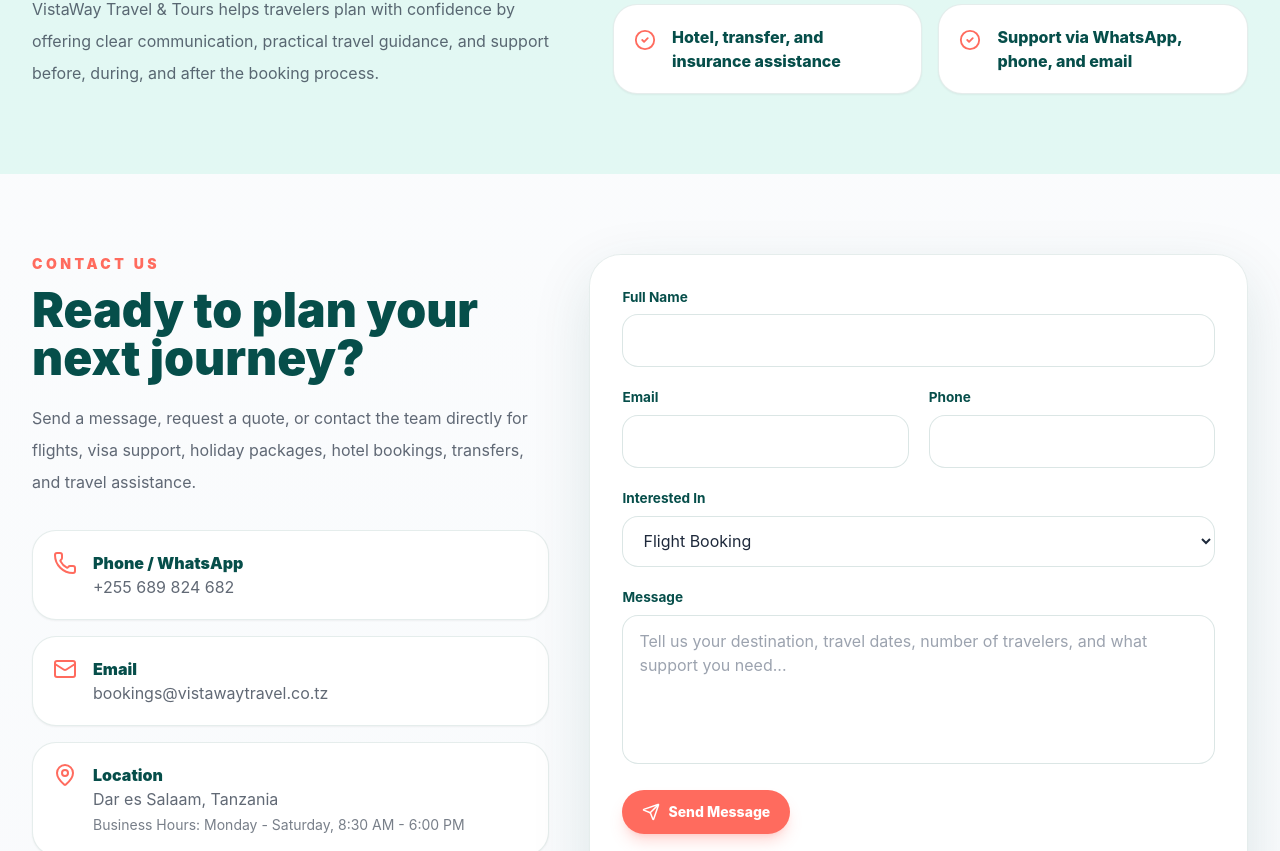
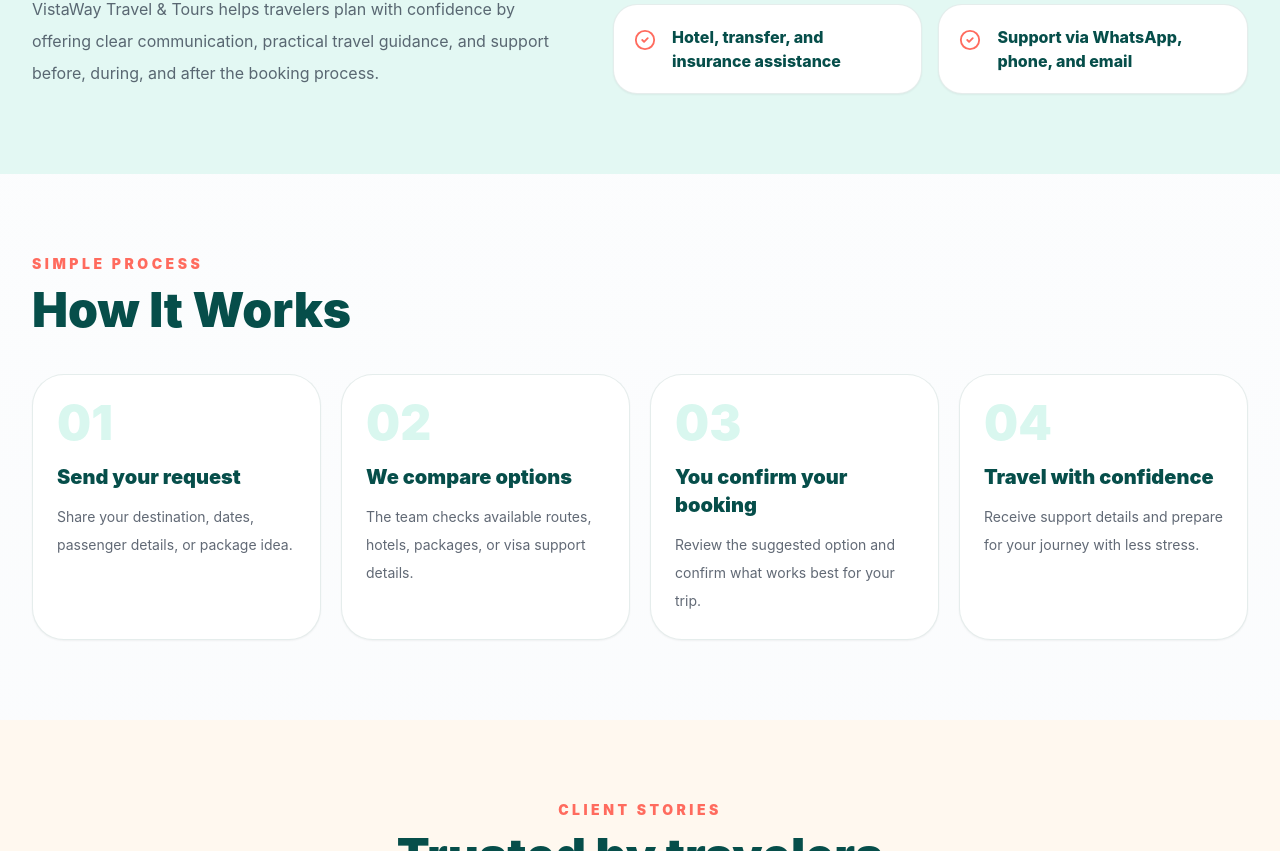
Before and after one commit to brianmichaelu/vistaway-travel-website, a Next.js app: page / in a window 1280 px wide. Shown: the part 5889-6740 px from the top of the page. Built offline with nearby package versions, Linux system fonts and the light colour scheme.

Commit message:
Update page.tsx

```diff
--- a/app/page.tsx
+++ b/app/page.tsx
@@ -5,6 +5,8 @@
 import DubaiVisaForm from "@/components/DubaiVisaForm";
 import Packages from "@/components/Packages";
 import WhyChooseUs from "@/components/WhyChooseUs";
+import HowItWorks from "@/components/HowItWorks";
+import Testimonials from "@/components/Testimonials";
 import Contact from "@/components/Contact";
 import Footer from "@/components/Footer";
 
@@ -18,6 +20,8 @@
       <DubaiVisaForm />
       <Packages />
       <WhyChooseUs />
+      <HowItWorks />
+      <Testimonials />
       <Contact />
       <Footer />
     </main>
```
